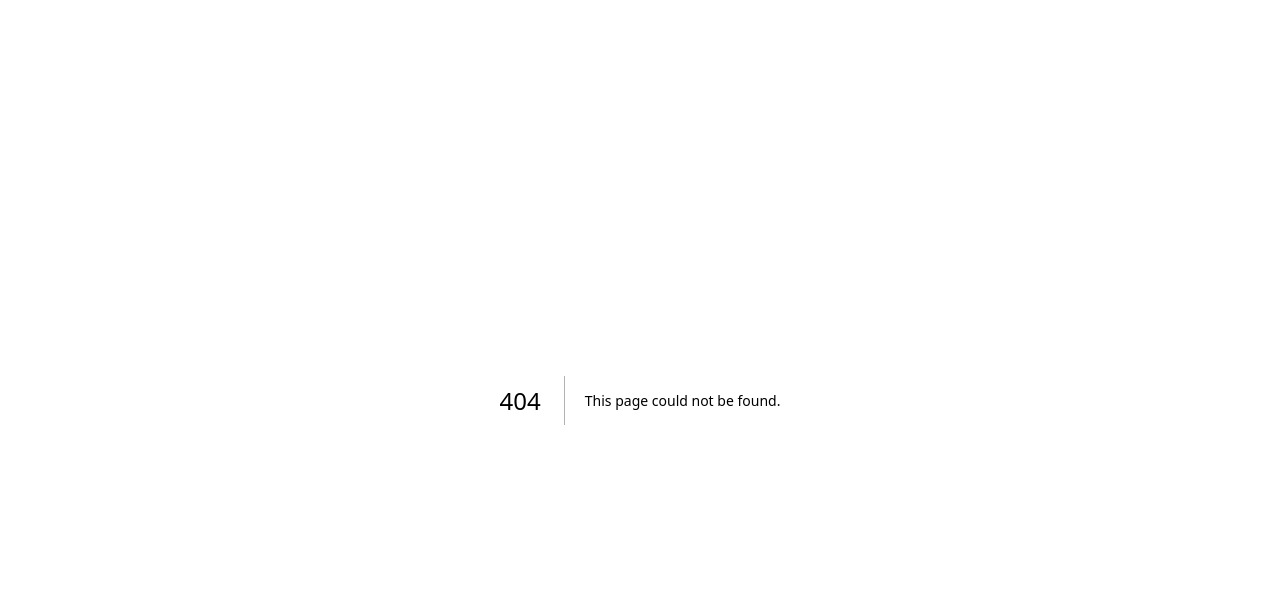
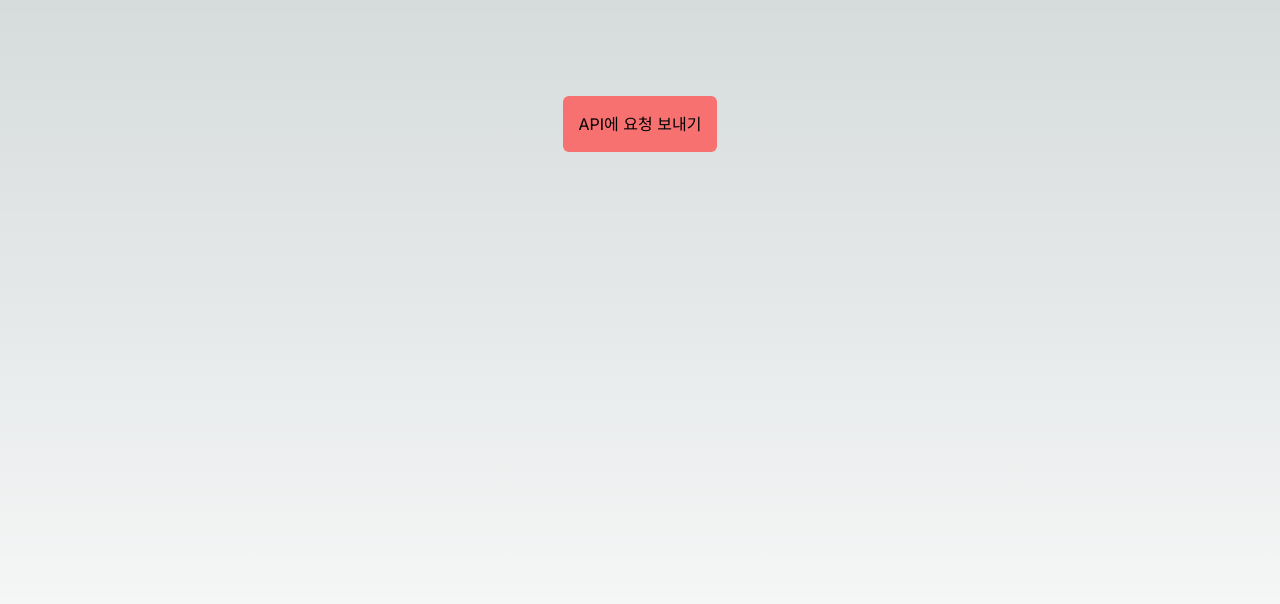
Before and after one commit to dangdangwalk/dangdang-walk, a Next.js app in the folder frontend/: page /api-test in a window 1280 px wide. Before the commit this address had no page. Shown: the top 604 px of the page. Built offline with nearby package versions, Linux system fonts and the light colour scheme.

Commit message:
api-test 페이지 추가

```diff
--- /dev/null
+++ b/frontend/src/app/api-test/page.tsx
@@ -0,0 +1,7 @@
+export default function ApiTest() {
+    return (
+        <main className="flex min-h-screen flex-col items-center justify-between p-24">
+            <button className="bg-red-400 p-4 rounded-md">API에 요청 보내기</button>
+        </main>
+    );
+}
```
